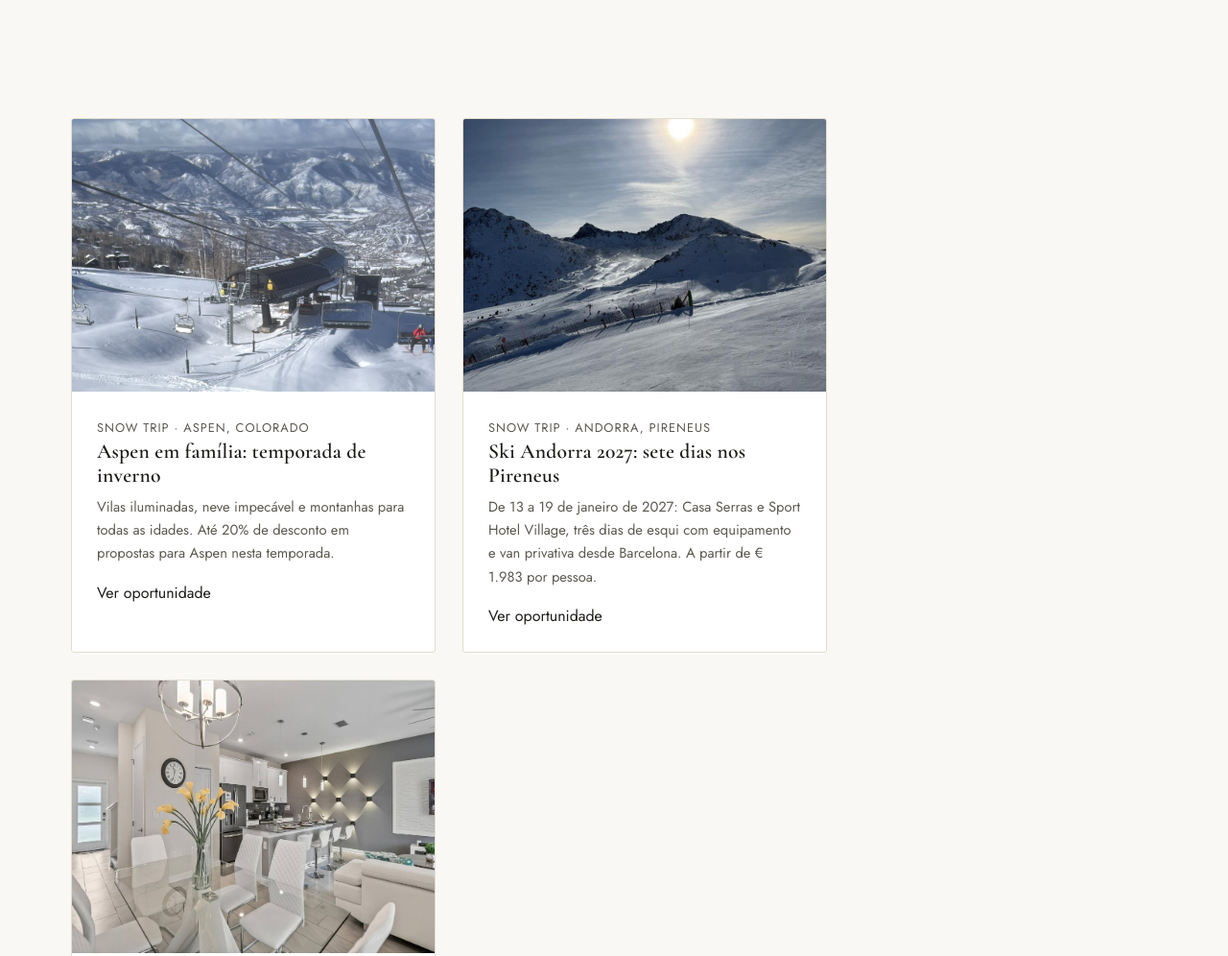
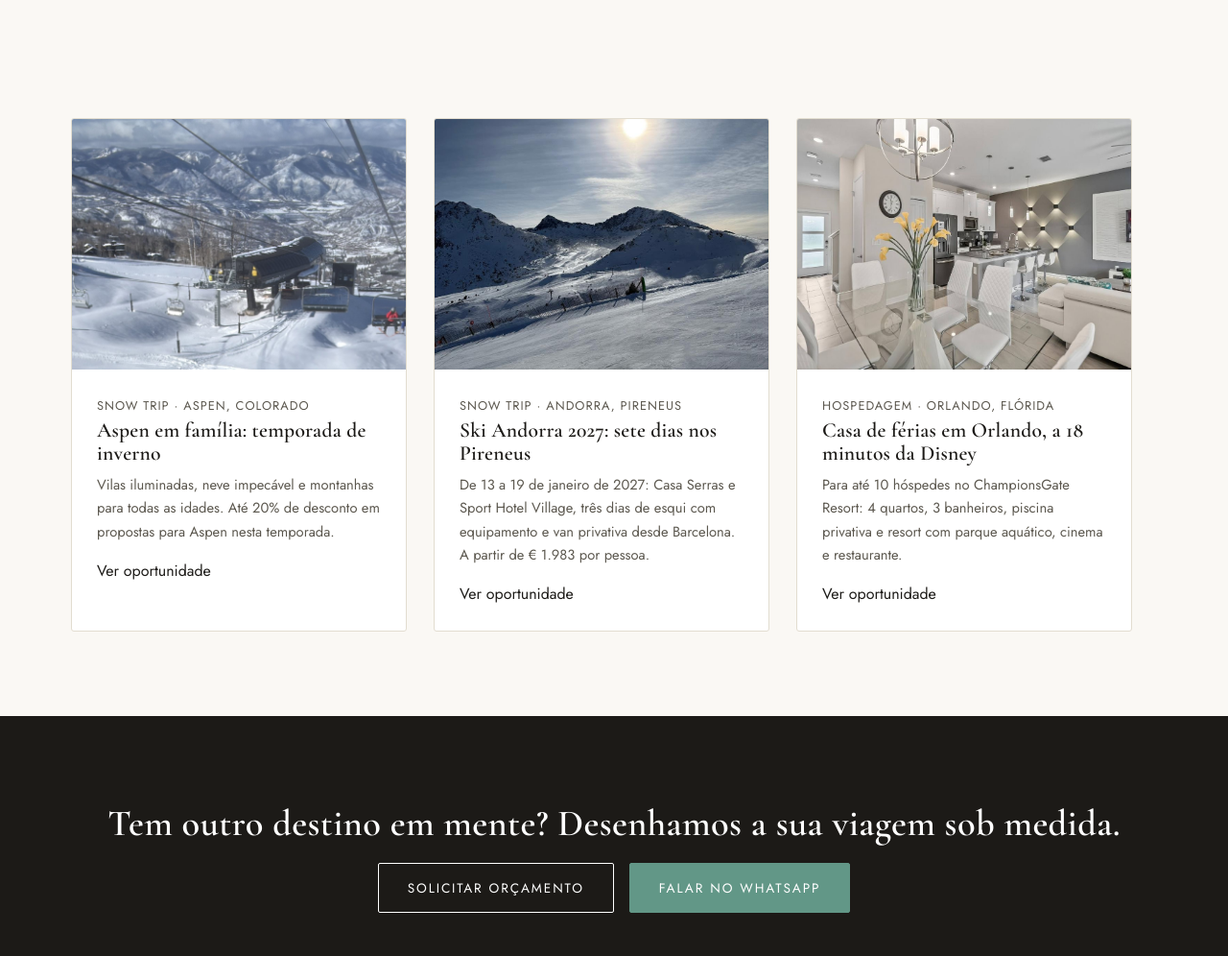
Before and after one commit to Fernunes1978/atf-travel-site, a plain HTML site: page oportunidades/index.html in a window 1280 px wide. Shown: the part 420-1416 px from the top of the page at 96% size. Drawn offline with nearby package versions, Linux system fonts and the light colour scheme.

Commit message:
Fit three campaign cards per row on Oportunidades
Cards were capped at 380px, which overflowed the 1132px container with
three cards and pushed the third to a new row. Cap at 350px.

Co-Authored-By: Claude Opus 5.5 <noreply@anthropic.com>

```diff
--- a/oportunidades/index.html
+++ b/oportunidades/index.html
@@ -73,7 +73,7 @@
 
 <section class="section">
   <div class="container">
-    <div class="card-grid" style="grid-template-columns:repeat(auto-fill,minmax(280px,380px));">
+    <div class="card-grid" style="grid-template-columns:repeat(auto-fill,minmax(280px,350px));">
       <div class="card-item">
         <a href="/aspen/" class="card-foto" style="display:block;"><img src="/aspen/fotos/aspen-hero.jpg" alt="Montanhas nevadas de Aspen, no Colorado" loading="lazy"></a>
         <div class="card-corpo">
```
Also changed, not shown: scripts/pages/oportunidades.body.html (+1 -1 lines).
